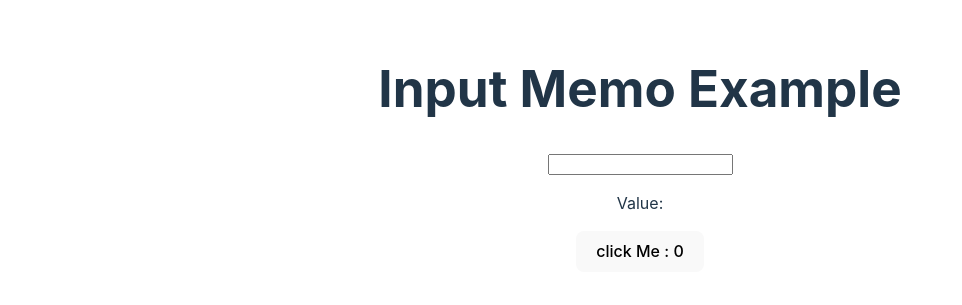
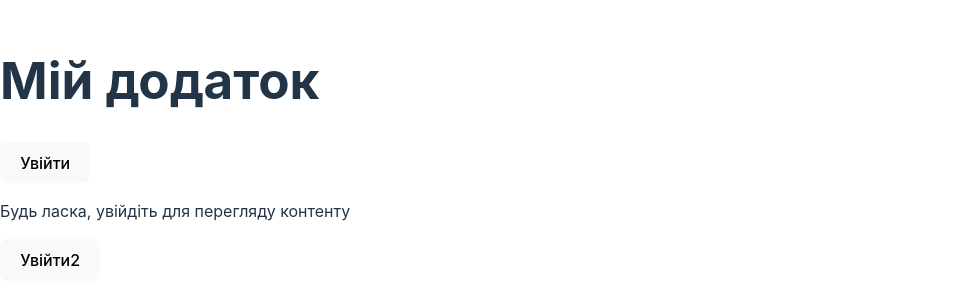
Before and after one commit to Bv28dog/react_js, a React (Vite) app: page / in a window 1280 px wide. Shown: the part 251-556 px from the top of the page, without its empty margins (0-962 px from the left). Built offline with nearby package versions, Linux system fonts and the light colour scheme.

Commit message:
login user

```diff
--- a/src/App.jsx
+++ b/src/App.jsx
@@ -1,27 +1,18 @@
-import React, { useState, useEffect, useMemo } from "react";
-import { Input } from "./components/input";
-import { Button } from "./button";
-import "./App.css";
+import React from "react";
+import Header from "./components/Header";
+import Posts from "./components/Posts";
+
+import { UserProvider } from "./components/UserContext";
 
 const App = () => {
-  const [inputValue, setInputValue] = useState("");
-  const [count, setCount] = useState(0);
-
-  const handleClick = () => {
-    setCount((prev) => prev + 1);
-  };
-
-  const handleInputChange = (newValue) => {
-    setInputValue(newValue);
-  };
-
   return (
-    <div>
-      <h1>Input Memo Example</h1>
-      <Input defaultValue={inputValue} onChange={handleInputChange} />
-      <p>Value: {inputValue}</p>
-      <Button handleClick={handleClick} count={count} />
-    </div>
+    <UserProvider>
+      <div className="App">
+        <Header />
+        <Posts />
+      </div>
+    </UserProvider>
   );
 };
+
 export default App;
--- a/src/button.jsx
+++ /dev/null
@@ -1,3 +0,0 @@
-export const Button = ({handleClick, count}) => {
-    return <button onClick={handleClick}> click Me : {count}</button>
-}
--- /dev/null
+++ b/src/components/Header.jsx
@@ -0,0 +1,26 @@
+import React from "react";
+import { useUser } from "./UserContext";
+
+const Header = () => {
+  const { user, loginUser, logoutUser } = useUser();
+
+  const handleLoginClick = () => {
+    if (!user) {
+      loginUser();
+    } else {
+      logoutUser();
+    }
+  };
+
+  return (
+    <header>
+      <h1>Мій додаток</h1>
+      {!user ? (
+        <button onClick={handleLoginClick}>Увійти</button>
+      ) : (
+        <p>Привіт, {user.username}!</p>
+      )}
+    </header>
+  );
+};
+export default Header;
--- /dev/null
+++ b/src/components/Post.jsx
@@ -0,0 +1,18 @@
+import React from "react";
+import { useUser } from "./UserContext";
+
+const Post = ({ post }) => {
+  const { user } = useUser();
+
+  const isAuthor = user && post.authorId === user.id;
+
+  return (
+    <div>
+      <h2>{post.title}</h2>
+      <p>{post.content}</p>
+      {isAuthor && <p>Ви автор цього поста</p>}
+    </div>
+  );
+};
+
+export default Post;
--- /dev/null
+++ b/src/components/Posts.jsx
@@ -0,0 +1,63 @@
+import React, { useState, useEffect } from "react";
+import { useUser } from "./UserContext";
+import Post from "./Post";
+
+const Posts = () => {
+  const { user, loginUser } = useUser();
+  const [userPosts, setUserPosts] = useState([]);
+  const [isLoading, setIsLoading] = useState(false);
+
+  useEffect(() => {
+    const fetchUserPosts = async () => {
+      try {
+        setIsLoading(true);
+        const response = await fetch("https://dummyjson.com/posts", {
+          headers: {
+            Authorization: `Bearer ${user.token}`,
+          },
+        });
+
+        if (response.ok) {
+          const postsData = await response.json();
+          setUserPosts(postsData);
+        } else {
+          throw new Error("Не вдалося отримати список постів");
+        }
+      } catch (error) {
+        console.error("Помилка отримання постів:", error);
+      } finally {
+        setIsLoading(false);
+      }
+    };
+
+    if (user) {
+      fetchUserPosts();
+    }
+  }, [user]);
+
+  if (!user) {
+    return (
+      <div>
+        <p>Будь ласка, увійдіть для перегляду контенту</p>
+        <button onClick={user && user.loginUser}>Увійти2</button>
+      </div>
+    );
+  }
+
+  if (isLoading) {
+    return <p>Завантаження...</p>;
+  }
+
+  return (
+    <div>
+      {userPosts.map((post) => {
+        if (post.authorId === user.id) {
+          return <Post key={post.id} post={post} />;
+        }
+        return null;
+      })}
+    </div>
+  );
+};
+
+export default Posts;
--- /dev/null
+++ b/src/components/UserContext.jsx
@@ -0,0 +1,43 @@
+import React, { createContext, useState, useContext } from "react";
+
+const UserContext = createContext();
+
+export const useUser = () => {
+  return useContext(UserContext);
+};
+
+export const UserProvider = ({ children }) => {
+  const [user, setUser] = useState(null);
+
+  const loginUser = async () => {
+    try {
+      const response = await fetch("https://dummyjson.com/auth/login", {
+        method: "POST",
+        headers: { "Content-Type": "application/json" },
+        body: JSON.stringify({
+          username: "kminchelle",
+          password: "0lelplR",
+        }),
+      });
+
+      if (response.ok) {
+        const userData = await response.json();
+        setUser(userData);
+      } else {
+        throw new Error("Невдала спроба входу");
+      }
+    } catch (error) {
+      console.error("Помилка входу:", error);
+    }
+  };
+
+  const logoutUser = () => {
+    setUser(null);
+  };
+
+  return (
+    <UserContext.Provider value={{ user, loginUser, logoutUser }}>
+      {children}
+    </UserContext.Provider>
+  );
+};
--- a/src/components/input.jsx
+++ /dev/null
@@ -1,12 +0,0 @@
-import React, { memo } from "react";
-
-export const Input = memo(({ defaultValue, onChange }) => {
-  console.log("input render");
-
-  const handleChange = (e) => {
-    onChange(e.target.value);
-  };
-  return (
-    <input type="text" defaultValue={defaultValue} onChange={handleChange} />
-  );
-});
```
